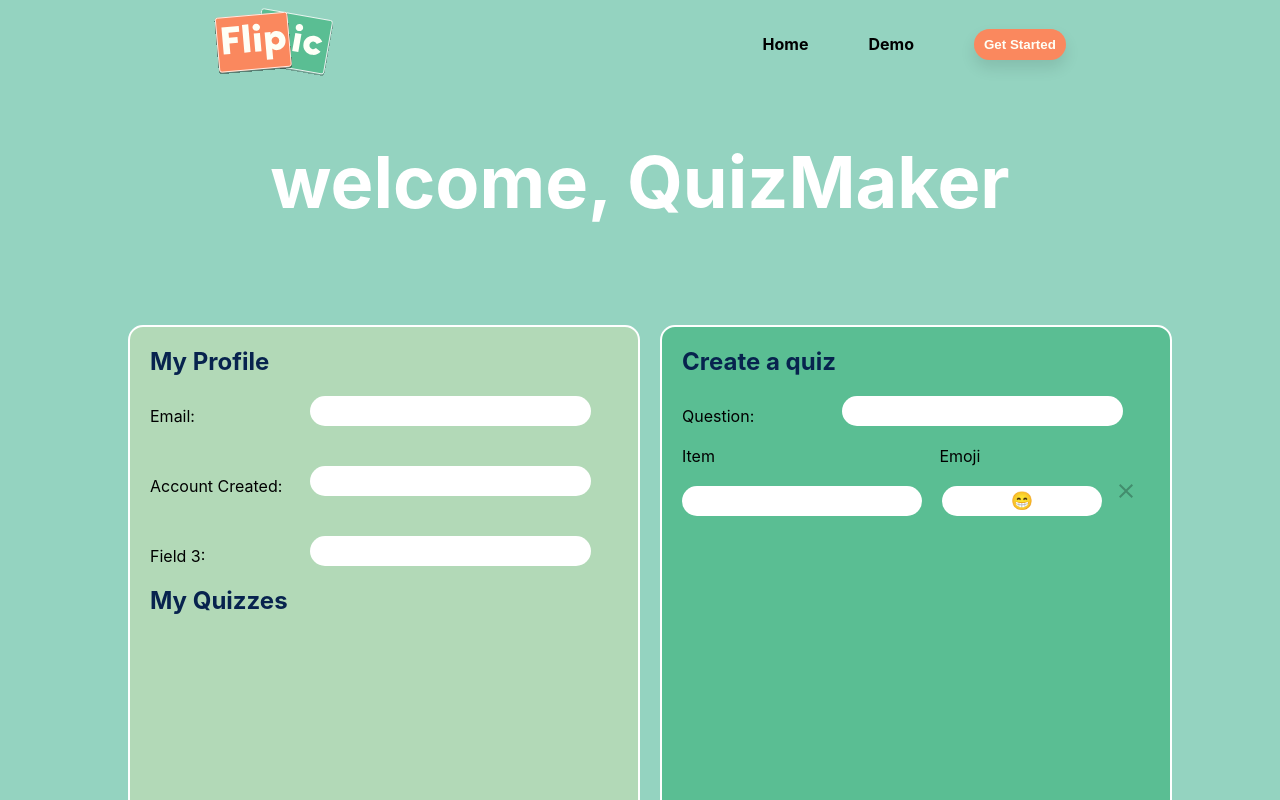
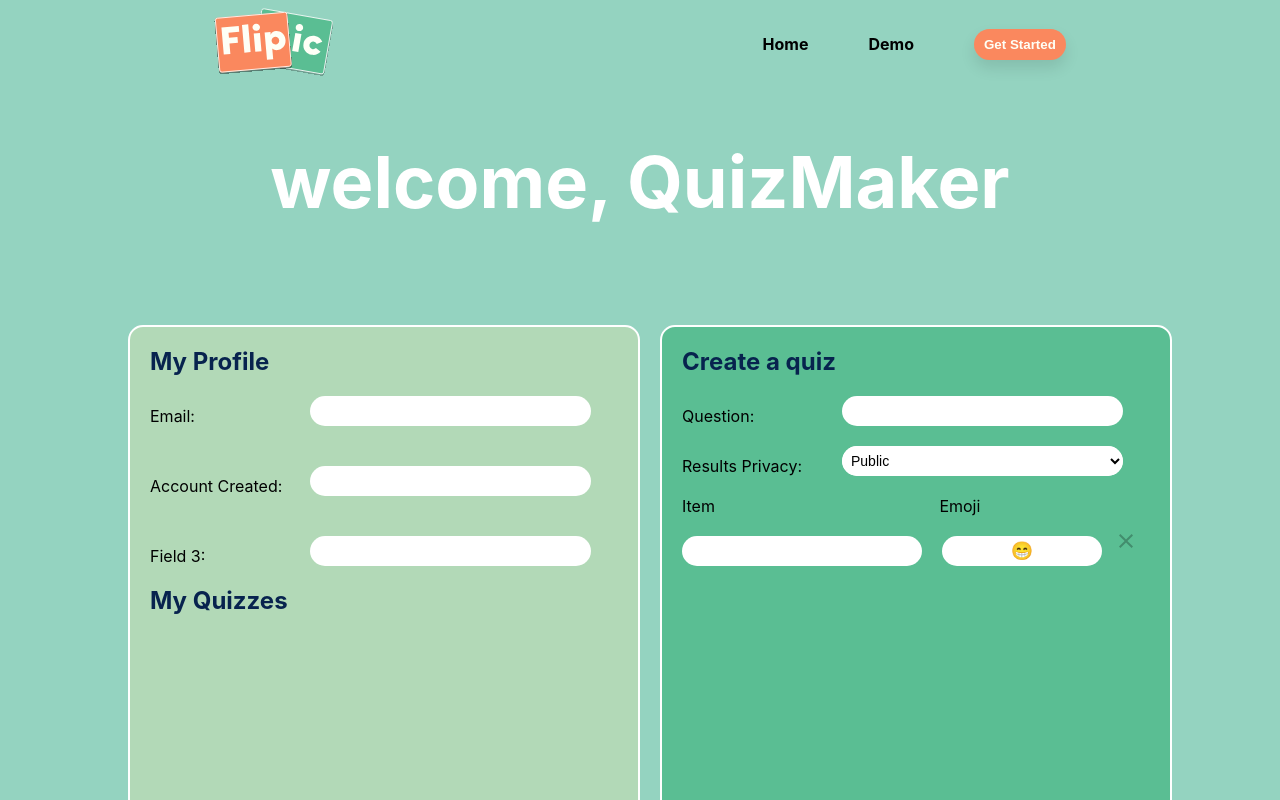
Before and after one commit to bryanwongyk/flipic, a React (Create React App) app in the folder front-end/: page /dashboard in a window 1280 px wide. Shown: the top 800 px of the page. Built offline with nearby package versions, Linux system fonts and the light colour scheme.

Commit message:
added privacy setting

```diff
--- a/front-end/src/components/pages/CreatorDashboard/CreatorDashboard.js
+++ b/front-end/src/components/pages/CreatorDashboard/CreatorDashboard.js
@@ -97,7 +97,7 @@ const Options = styled.div`
 
 const ItemsContainer = styled.div`
 	overflow-y: scroll;
-	height: 60%;
+	height: 50%;
 `;
 
 const QuizURLSection = styled.div`
@@ -105,6 +105,12 @@ const QuizURLSection = styled.div`
 `;
 
 const QuizTitleSection = styled.div`
+	display: flex;
+	align-items: flex-end;
+	margin-bottom: 20px;
+`;
+
+const QuizPrivacySelector = styled.div`
 	display: flex;
 	align-items: flex-end;
 	margin-bottom: 20px;
@@ -127,6 +133,37 @@ const TextInput = styled.input`
 	margin-top: 20px;
 	margin-left: 20px;
 	font-size: 18px;
+`;
+
+const SelectWrapper = styled.div`
+	border-radius: 36px;
+	width: 60%;
+	display: inline-block;
+	overflow: hidden;
+	background: #ffffff;
+	border: 0px solid #ffffff;
+	margin-left: 20px;
+`;
+
+const Select = styled.select`
+	border-radius: 20px;
+	width: 100%;
+	height: 30px;
+	background: white;
+	color: black;
+	padding-left: 5px;
+	font-size: 14px;
+	border: solid #fff;
+	border-width: 0px;
+
+	option {
+		color: black;
+		background: white;
+		display: block;
+		white-space: pre;
+		min-height: 20px;
+		padding: 0px 2px 1px;
+	}
 `;
 
 const ItemInput = styled.input`
@@ -207,6 +244,7 @@ const CreatorDashboard = () => {
 	const classes = useStyles();
 	const [inputList, setInputList] = useState([{ item: '', emoji: '\u{1F601}', emojiUni: '' }]);
 	const [quizName, setQuizName] = useState('');
+	const [quizPrivacy, setQuizPrivacy] = useState('Private');
 	const [quizURL, setQuizURL] = useState('');
 	const [numItems, setNumItems] = useState(0);
 	const [currentEmojiSelectionField, setCurrentEmojiSelectionField] = useState(0);
@@ -244,6 +282,12 @@ const CreatorDashboard = () => {
 		setQuizName(quizName.slice(0, 0) + title);
 	};
 
+	const handlePrivacySet = e => {
+		const privacySetting = e.target.value;
+		console.log(privacySetting);
+		setQuizPrivacy(quizPrivacy.slice(0, 0) + privacySetting);
+	};
+
 	const handleAddItemField = () => {
 		setNumItems(numItems + 1);
 		setInputList([...inputList, { item: '', emoji: '\u{1F601}', emojiUni: '' }]);
@@ -255,7 +299,8 @@ const CreatorDashboard = () => {
 
 	const handleOnCreate = () => {
 		console.log(quizName);
-		console.log([quizName].concat(inputList));
+		console.log(quizPrivacy);
+		console.log([quizName].concat([quizPrivacy]).concat(inputList));
 	};
 
 	return (
@@ -288,6 +333,15 @@ const CreatorDashboard = () => {
 						<FormLabel>Question:</FormLabel>
 						<TextInput type="text" name="quizName" onChange={e => handleQuizNameChange(e)} />
 					</QuizTitleSection>
+					<QuizPrivacySelector>
+						<FormLabel>Results Privacy:</FormLabel>
+						<SelectWrapper>
+							<Select onChange={e => handlePrivacySet(e)}>
+								<option value="Public">Public</option>
+								<option value="Private">Private</option>
+							</Select>
+						</SelectWrapper>
+					</QuizPrivacySelector>
 					<div className="question-section"></div>
 					<Options>
 						<QuizItemHeader>Item</QuizItemHeader>
@@ -339,7 +393,6 @@ const CreatorDashboard = () => {
 							);
 						})}
 					</ItemsContainer>
-
 					<AddItemButton
 						onClick={() => {
 							handleAddItemField();
@@ -347,7 +400,6 @@ const CreatorDashboard = () => {
 					>
 						Add Item
 					</AddItemButton>
-
 					<FormOptionsSection>
 						<QuizTitleSection>
 							<FormLabel>Quiz URL:</FormLabel>
```
